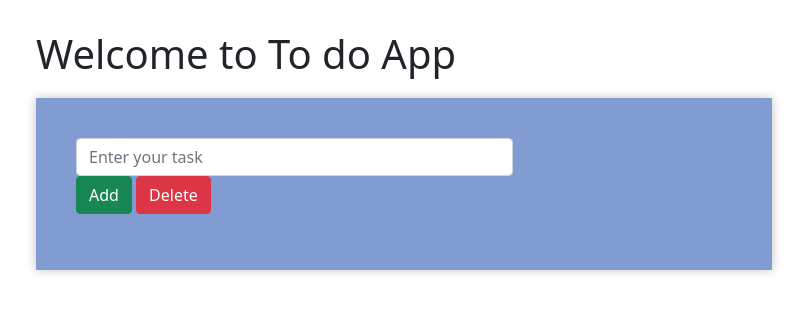
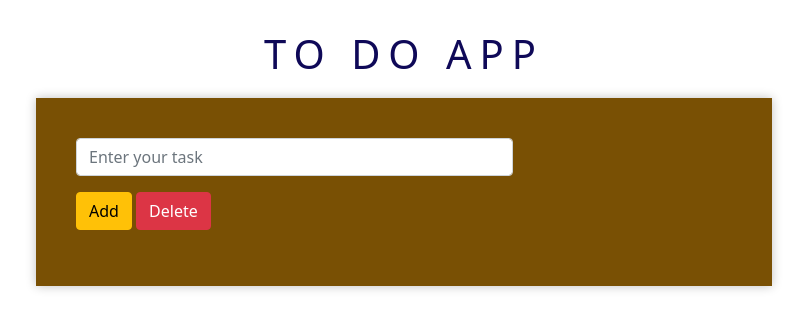
Before and after one commit to UWAJENEZANadine/html-cssMyportifolio, a plain HTML site: page To do app/index.html in a window 1280 px wide. Shown: the whole page, without its empty margins (236-1043 px from the left). Drawn offline with Linux system fonts and the light colour scheme.

Commit message:
additional styles

```diff
--- a/To do app/css/style.css
+++ b/To do app/css/style.css
@@ -1,5 +1,6 @@
-
-header nav.navbar .navbar-brand{color:#fff;}
+header nav.navbar .navbar-brand {
+  color: #fff;
+}
 section.todo-outer {
   width: 100%;
   float: left;
@@ -14,7 +15,7 @@ section.todo-outer h1 {
   float: left;
   padding: 40px;
   box-shadow: 0px 0px 10px #c1c1c1;
-    background: rgb(129, 156, 211);
+  background: rgb(121, 80, 4);
 }
 table tr td button {
   background: no-repeat;
@@ -22,4 +23,11 @@ table tr td button {
   padding: 0;
   cursor: pointer;
 }
-.completed{text-decoration: line-through;}
+.completed {
+  text-decoration: line-through;
+}
+.headerr {
+  color: rgb(15, 9, 88);
+  letter-spacing: 0.5rem;
+  text-transform: uppercase;
+}
--- a/To do app/index.html
+++ b/To do app/index.html
@@ -3,7 +3,7 @@
   <head>
     <meta charset="UTF-8" />
     <meta name="viewport" content="width=device-width, initial-scale=1.0" />
-    <title>Todo List</title>
+    <title>Todo List App</title>
     <link
       rel="stylesheet"
       href="https://cdnjs.cloudflare.com/ajax/libs/font-awesome/5.15.3/css/all.min.css"
@@ -17,7 +17,7 @@
       <div class="container">
         <div class="row justify-content-md-center">
           <div class="col-sm-12 col-md-8">
-            <h1>Welcome to To do App</h1>
+            <h1 class="text-center headerr">To do App</h1>
             <div class="todo-inner">
               <div class="form-row">
                 <div class="col-8 mr-sm-2">
@@ -31,20 +31,24 @@
                 </div>
                 <button
                   type="button"
-                  class="btn btn-success mr-sm-2"
+                  class="btn btn-warning mr-sm-2 mt-3"
                   id="addtaskbtn"
                 >
                   Add
                 </button>
                 <button
                   type="button"
-                  class="btn btn-success mr-sm-2"
+                  class="btn btn-success mr-sm-2 mt-3"
                   id="savetaskbtn"
                   style="display: none"
                 >
                   Save
                 </button>
-                <button type="button" id="deleteallbtn" class="btn btn-danger">
+                <button
+                  type="button"
+                  id="deleteallbtn"
+                  class="btn btn-danger mt-3"
+                >
                   Delete
                 </button>
               </div>
```
Also changed, not shown: index.html (+2 -1 lines). Lines whose indentation alone changed are shown as unchanged.
